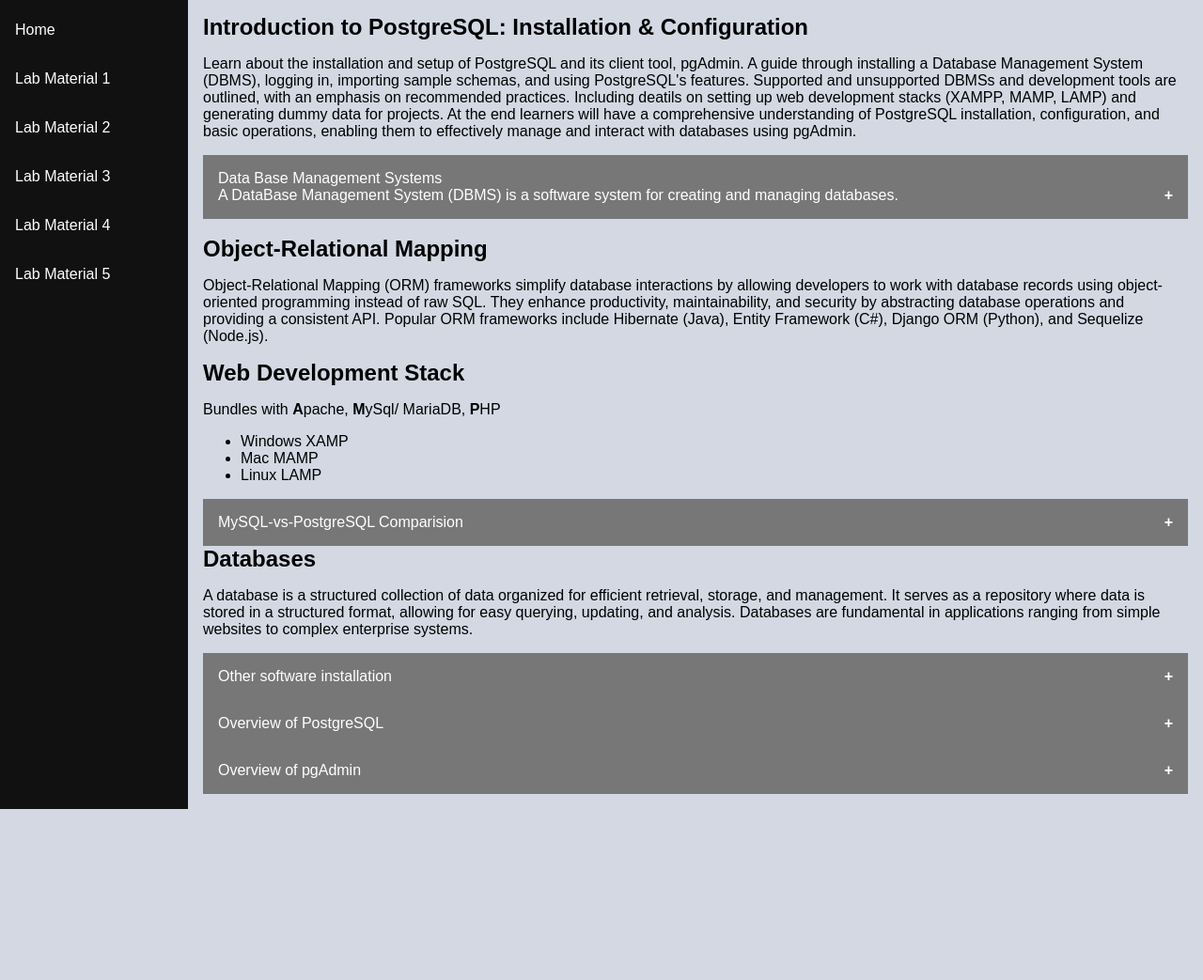
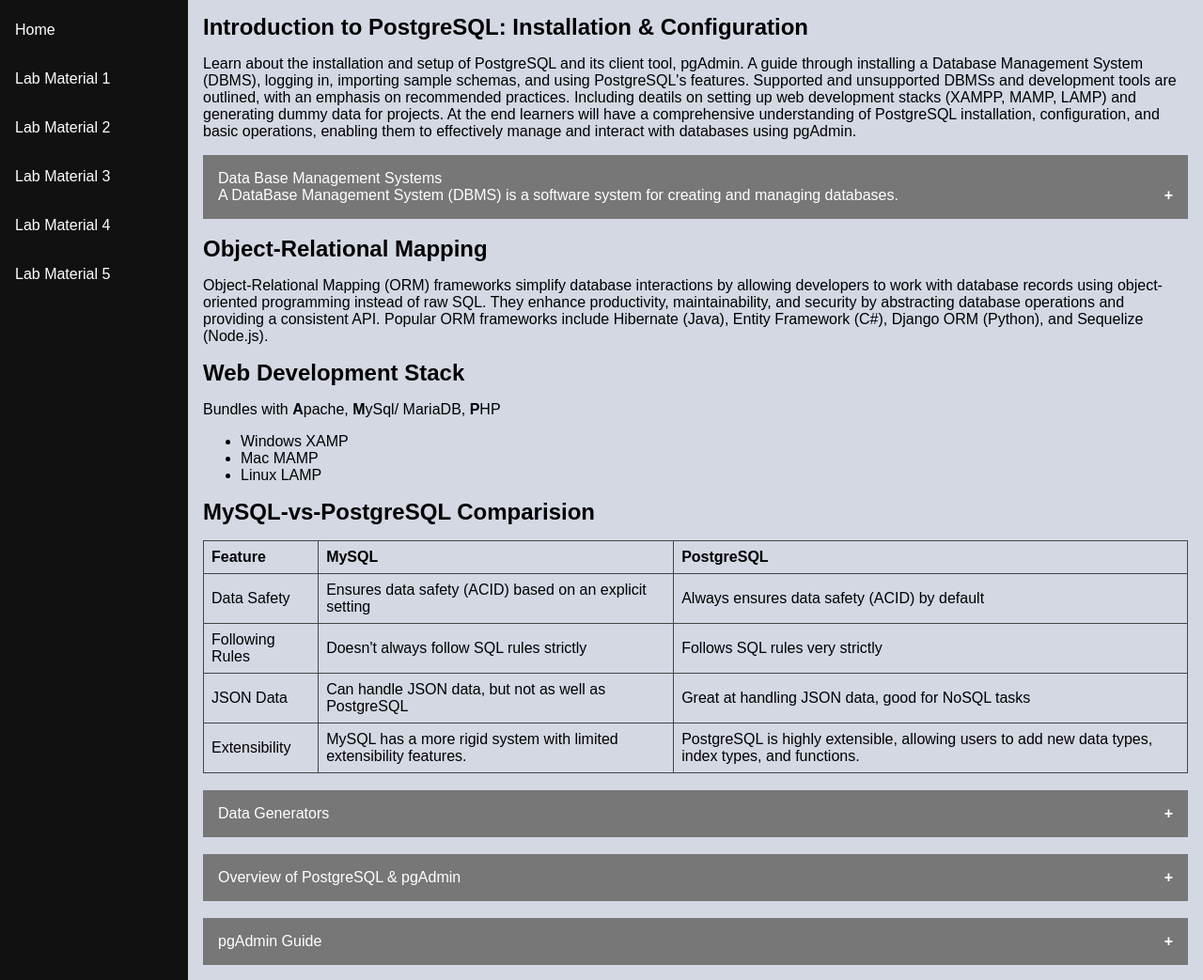
Before and after one commit to Maha-Muthu/query-craft, a Flask app: page /lab-material-one in a window 1280 px wide. Shown: the part 51-1094 px from the top of the page at 94% size. Before the commit the page ends 912 px from the top, so only its background shows below. Run offline with Flask 2, Linux system fonts and the light colour scheme; some libraries are stand-ins or nearby versions.

Commit message:
Added Lab 1 Material

```diff
--- a/static/css/collapsible-design.css
+++ b/static/css/collapsible-design.css
@@ -38,3 +38,15 @@
     transition: max-height 0.2s ease-out;
     background-color: #f1f1f1;
 }
+
+/* Styling for the iframe inside the collapsible content */
+.pgadmin-iframe {
+    width: 100%;
+    height: 600px; /* Adjust the height as needed */
+    border: none;
+}
+
+/* Ensure the collapsible expands to fit the iframe */
+.container .content.open {
+    max-height: none; /* Remove the max-height restriction when open */
+}
--- a/static/css/table-design.css
+++ b/static/css/table-design.css
@@ -1,34 +1,14 @@
-.table-container {
-    width: 90%;
-    margin: 0 auto;
-    overflow-x: auto; /* Adds horizontal scroll if needed */
-    box-shadow: 0 0.25em 0.5em rgba(0, 0, 0, 0.1);
-    background-color: #fff;
-    border-radius: 0.5em;
-    padding: 1em;
-}
+table, td, th {
+    border: 1px solid #474444;
+    text-align: left;
+  }
 
-.responsive-table {
+table {
+    border-collapse: collapse;
     width: 100%;
-    border-collapse: collapse;
-    overflow: hidden;
-}
+  }
 
-.responsive-table thead {
-    background-color: #007bff;
-    color: #fff;
-}
-
-.responsive-table th, .responsive-table td {
-    padding: 1em;
+  th, td {
     text-align: left;
-    border-bottom: 0.1em solid #ddd;
-}
-
-.responsive-table th {
-    font-size: 1.1em;
-}
-
-.responsive-table tbody tr:nth-child(even) {
-    background-color: #f2f2f2;
-}
+    padding: 8px;
+  }
--- a/templates/lab-material-one.html
+++ b/templates/lab-material-one.html
@@ -86,7 +86,10 @@
       </div>
       <br>
       <h2>Object-Relational Mapping</h2>
-      <p>Object-Relational Mapping (ORM) frameworks simplify database interactions by allowing developers to work with database records using object-oriented programming instead of raw SQL. They enhance productivity, maintainability, and security by abstracting database operations and providing a consistent API. Popular ORM frameworks include Hibernate (Java), Entity Framework (C#), Django ORM (Python), and Sequelize (Node.js).</p>
+      <p>Object-Relational Mapping (ORM) frameworks simplify database interactions by allowing developers to work with
+        database records using object-oriented programming instead of raw SQL. They enhance productivity,
+        maintainability, and security by abstracting database operations and providing a consistent API. Popular ORM
+        frameworks include Hibernate (Java), Entity Framework (C#), Django ORM (Python), and Sequelize (Node.js).</p>
       <h2>Web Development Stack</h2>
       <p>Bundles with <b>A</b>pache, <b>M</b>ySql/ MariaDB, <b>P</b>HP</p>
       <ul>
@@ -94,12 +97,10 @@
         <li>Mac MAMP</li>
         <li>Linux LAMP</li>
       </ul>
-      <button class="collapsible">MySQL-vs-PostgreSQL Comparision</button>
-      <div class="content">
-        <br>
-        <p>The table below highlights the key differences between MySQL and PostgreSQL</p>
-        <div class="table-container">
-          <table class="responsive-table">
+
+      <h2>MySQL-vs-PostgreSQL Comparision</h2>
+      <div style="overflow-x: auto; overflow-y: auto;">
+        <table>
           <thead>
             <tr>
               <th>Feature</th>
@@ -126,31 +127,51 @@
             <tr>
               <td>Extensibility</td>
               <td>MySQL has a more rigid system with limited extensibility features.</td>
-                  <td>PostgreSQL is highly extensible, allowing users to add new data types, index types, and functions.</td>
+              <td>PostgreSQL is highly extensible, allowing users to add new data types, index types, and functions.
+              </td>
             </tr>
           </tbody>
         </table>
-          <br><br>
       </div>
+      <br>
+      <button class="collapsible">Data Generators</button>
+      <div class="content">
+        <br>
+        <p>Online data generators are tools that create dummy datasets for testing and development purposes. They allow
+          users to customize the data fields and formats to mimic real-world data, ensuring the data is varied and
+          realistic.<br>Some of the data generators are:</p>
+        <ul>
+          <li><a href="http://filldb.info/" target="_blank">filldb</a></li>
+          <li><a href="https://generatedata.com/" target="_blank">generatedata</a></li>
+          <li><a href="https://www.mockaroo.com/" target="_blank">mockaroo</a></li>
+          <li><a href="https://cobbl.io/" target="_blank">cobbl</a></li>
+        </ul>
       </div>
-      <h2>Databases</h2>
-      <p>A database is a structured collection of data organized for efficient retrieval, storage, and management. It
-        serves as a repository where data is stored in a structured format, allowing for easy querying, updating, and
-        analysis. Databases are fundamental in applications ranging from simple websites to complex enterprise systems.
-      </p>
-      <button class="collapsible">Other software installation</button>
+      <br>
+      <button class="collapsible">Overview of PostgreSQL & pgAdmin</button>
       <div class="content">
-        <p>Lorem ipsum dolor sit amet, consectetur adipisicing elit, sed do eiusmod tempor incididunt ut labore et
-          dolore magna aliqua. Ut enim ad minim veniam, quis nostrud exercitation ullamco laboris nisi ut aliquip ex ea
-          commodo consequat.</p>
+        <br>
+        <h3>PostgreSQL</h3>
+        <ul>
+          <li><a href="https://www.postgresql.org/" target="_blank">PostgreSQL</a></li>
+          <li>It is a powerful, open source object-relational database
+            management system (ORDBMS)</li>
+          <li>Since it is open source, it is not controlled by any single
+            company. Thus, its development relies on the global
+            community of developers and companies</li>
+          <li>We can download, install, use and inspect its source
+            code at no cost.</li>
+          <li><a href="https://www.pgadmin.org/" target="_blank">Client tool: pgAdmin</a></li>
+        </ul>
+        <p>pgAdmin is a comprehensive open-source management tool for PostgreSQL, a powerful relational database system.
+          It provides a graphical interface to manage databases, run SQL queries, and administer database operations.
+          pgAdmin supports a wide range of PostgreSQL features.</p>
+        <br>
+        <p>Using the link below you can use pgAdmin as well to run queries.</p>
+        <a href="http://localhost:8080" target="_blank">pgAdmin</a>
       </div>
-      <button class="collapsible">Overview of PostgreSQL</button>
-      <div class="content">
-        <p>Lorem ipsum dolor sit amet, consectetur adipisicing elit, sed do eiusmod tempor incididunt ut labore et
-          dolore magna aliqua. Ut enim ad minim veniam, quis nostrud exercitation ullamco laboris nisi ut aliquip ex ea
-          commodo consequat.</p>
-      </div>
-      <button class="collapsible">Overview of pgAdmin</button>
+      <br>
+      <button class="collapsible">pgAdmin Guide</button>
       <div class="content">
         <p>Lorem ipsum dolor sit amet, consectetur adipisicing elit, sed do eiusmod tempor incididunt ut labore et
           dolore magna aliqua. Ut enim ad minim veniam, quis nostrud exercitation ullamco laboris nisi ut aliquip ex ea
```
Lines whose indentation alone changed are shown as unchanged.
